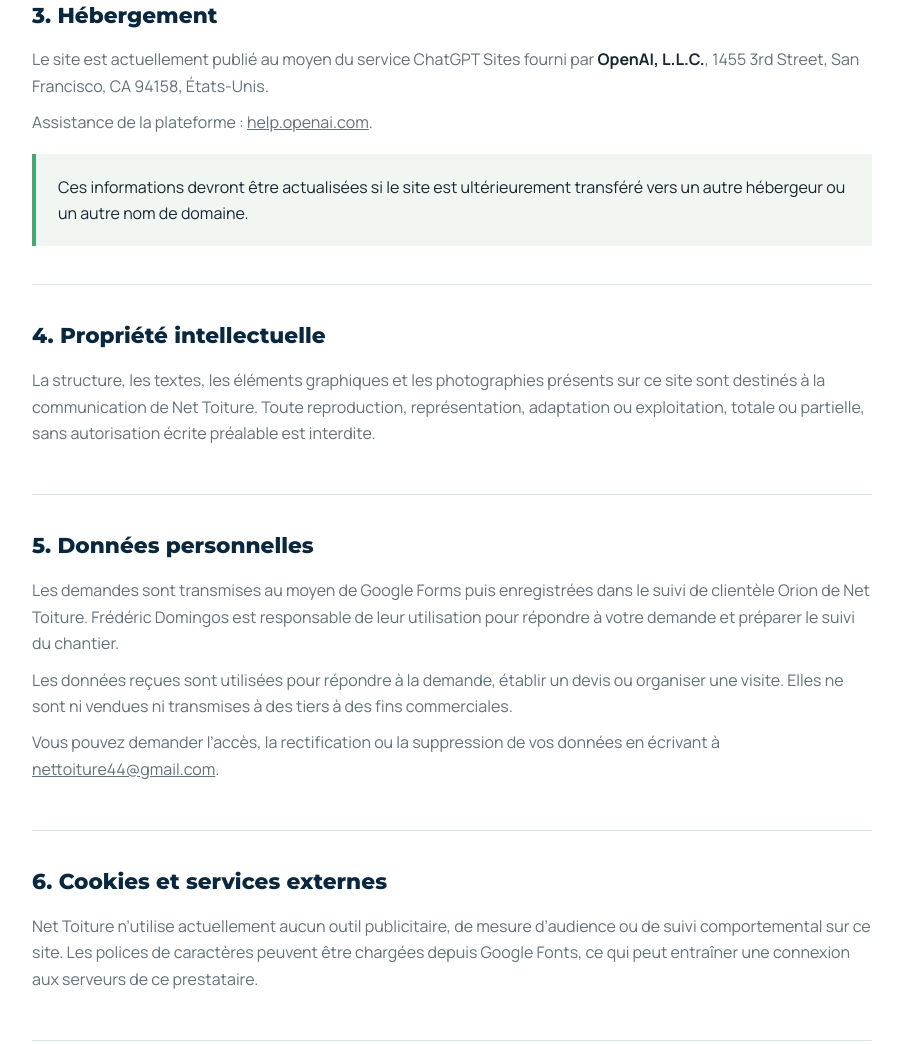
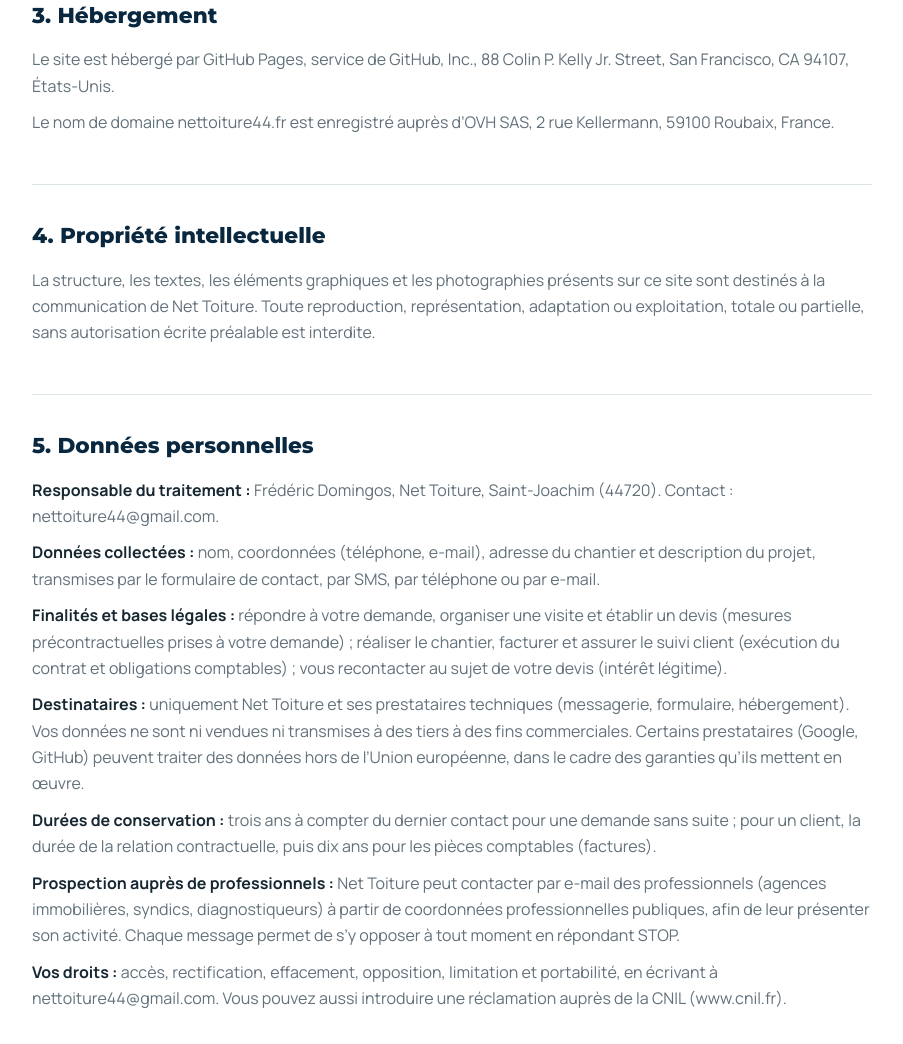
Before and after one commit to nettoiture44-rgb/site-net-toiture, a plain HTML site: page mentions-legales.html in a window 1280 px wide. Shown: the part 1029-2073 px from the top of the page, without its empty margins (188-1091 px from the left). Drawn offline with Linux system fonts and the light colour scheme.

Commit message:
Add files via upload

```diff
--- a/mentions-legales.html
+++ b/mentions-legales.html
@@ -41,9 +41,8 @@
 
       <section class="legal-section">
         <h2>3. Hébergement</h2>
-        <p>Le site est actuellement publié au moyen du service ChatGPT Sites fourni par <strong>OpenAI, L.L.C.</strong>, 1455 3rd Street, San Francisco, CA 94158, États-Unis.</p>
-        <p>Assistance de la plateforme : <a href="https://help.openai.com/" rel="noopener noreferrer">help.openai.com</a>.</p>
-        <div class="legal-note">Ces informations devront être actualisées si le site est ultérieurement transféré vers un autre hébergeur ou un autre nom de domaine.</div>
+        <p>Le site est hébergé par GitHub Pages, service de GitHub, Inc., 88 Colin P. Kelly Jr. Street, San Francisco, CA 94107, États-Unis.</p>
+        <p>Le nom de domaine nettoiture44.fr est enregistré auprès d’OVH SAS, 2 rue Kellermann, 59100 Roubaix, France.</p>
       </section>
 
       <section class="legal-section">
@@ -53,9 +52,13 @@
 
       <section class="legal-section">
         <h2>5. Données personnelles</h2>
-        <p>Les demandes sont transmises au moyen de Google Forms puis enregistrées dans le suivi de clientèle Orion de Net Toiture. Frédéric Domingos est responsable de leur utilisation pour répondre à votre demande et préparer le suivi du chantier.</p>
-        <p>Les données reçues sont utilisées pour répondre à la demande, établir un devis ou organiser une visite. Elles ne sont ni vendues ni transmises à des tiers à des fins commerciales.</p>
-        <p>Vous pouvez demander l’accès, la rectification ou la suppression de vos données en écrivant à <a href="mailto:nettoiture44@gmail.com">nettoiture44@gmail.com</a>.</p>
+        <p><strong>Responsable du traitement :</strong> Frédéric Domingos, Net Toiture, Saint-Joachim (44720). Contact : nettoiture44@gmail.com.</p>
+        <p><strong>Données collectées :</strong> nom, coordonnées (téléphone, e-mail), adresse du chantier et description du projet, transmises par le formulaire de contact, par SMS, par téléphone ou par e-mail.</p>
+        <p><strong>Finalités et bases légales :</strong> répondre à votre demande, organiser une visite et établir un devis (mesures précontractuelles prises à votre demande) ; réaliser le chantier, facturer et assurer le suivi client (exécution du contrat et obligations comptables) ; vous recontacter au sujet de votre devis (intérêt légitime).</p>
+        <p><strong>Destinataires :</strong> uniquement Net Toiture et ses prestataires techniques (messagerie, formulaire, hébergement). Vos données ne sont ni vendues ni transmises à des tiers à des fins commerciales. Certains prestataires (Google, GitHub) peuvent traiter des données hors de l’Union européenne, dans le cadre des garanties qu’ils mettent en œuvre.</p>
+        <p><strong>Durées de conservation :</strong> trois ans à compter du dernier contact pour une demande sans suite ; pour un client, la durée de la relation contractuelle, puis dix ans pour les pièces comptables (factures).</p>
+        <p><strong>Prospection auprès de professionnels :</strong> Net Toiture peut contacter par e-mail des professionnels (agences immobilières, syndics, diagnostiqueurs) à partir de coordonnées professionnelles publiques, afin de leur présenter son activité. Chaque message permet de s’y opposer à tout moment en répondant STOP.</p>
+        <p><strong>Vos droits :</strong> accès, rectification, effacement, opposition, limitation et portabilité, en écrivant à nettoiture44@gmail.com. Vous pouvez aussi introduire une réclamation auprès de la CNIL (www.cnil.fr).</p>
       </section>
 
       <section class="legal-section">
```
Also changed, not shown: prestations.html (+5 -5 lines).
